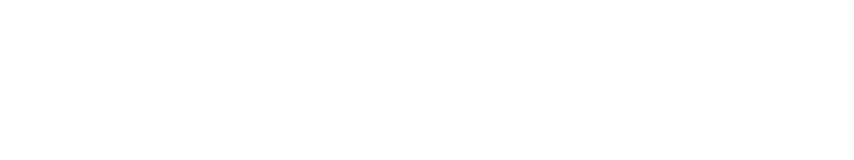
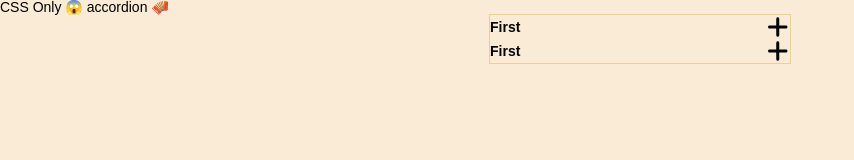
Before and after one commit to emision/cssBayan, a plain HTML site: page cssBayan/index.html in a window 1280 px wide. Shown: the whole page, without its empty margins (0-854 px from the left). Drawn offline with nearby package versions, Linux system fonts and the light colour scheme.

Commit message:
feat: add base layout, add icon, add base styles (понедельник, 13 марта 2023 г. 00:02:41 (EET))

```diff
--- a/cssBayan/index.html
+++ b/cssBayan/index.html
@@ -4,8 +4,21 @@
         <title>Css Bayan</title>
         <link rel="stylesheet" href="https://cdn.jsdelivr.net/npm/reset-css@5.0.1/reset.min.css">
         <link rel="stylesheet" href="https://cdn.jsdelivr.net/npm/normalize.css@8.0.1/normalize.min.css">
+        <link rel="stylesheet" href="styles.css">
     </head>
     <body>
-
+        <h3>
+            CSS Only 😱 accordion 🪗
+        </h3>
+        <div class="accordion">
+            <div class="accordion__item" tabindex="1">
+                <div class="accordion__title">First</div>
+                <div class="accordion__body"></div>
+            </div>
+            <div class="accordion__item" tabindex="2">
+                <div class="accordion__title">First</div>
+                <div class="accordion__body"></div>
+            </div>
+        </div>
     </body>
 </html>
--- /dev/null
+++ b/cssBayan/styles.css
@@ -0,0 +1,39 @@
+body {
+    background-color: antiquewhite;
+    font-size: 14px;
+    font-family: sans-serif;
+}
+
+
+.accordion {
+    display: flex;
+    flex-direction: column;
+    width: 300px;
+    margin: auto;
+
+    border: 1px solid rgb(241, 205, 156);
+}
+
+.accordion__item:hover .accordion__title::after, .accordion__item:focus .accordion__title::after {
+    transform: rotate(45deg);
+}
+
+.accordion__title {
+    position: relative;
+    font-weight: 700;
+    line-height: 24px;
+}
+
+
+.accordion__title::after {
+    content: "";
+    display: inline-block;
+    position: absolute;
+    right: 0;
+    width: 24px;
+    height: 24px;
+    background-image: url('./cross.svg');
+    background-position: center;
+    background-repeat: no-repeat;
+    transition: transform 300ms;
+}
```
Also changed, not shown: cssBayan/cross.svg (added).
